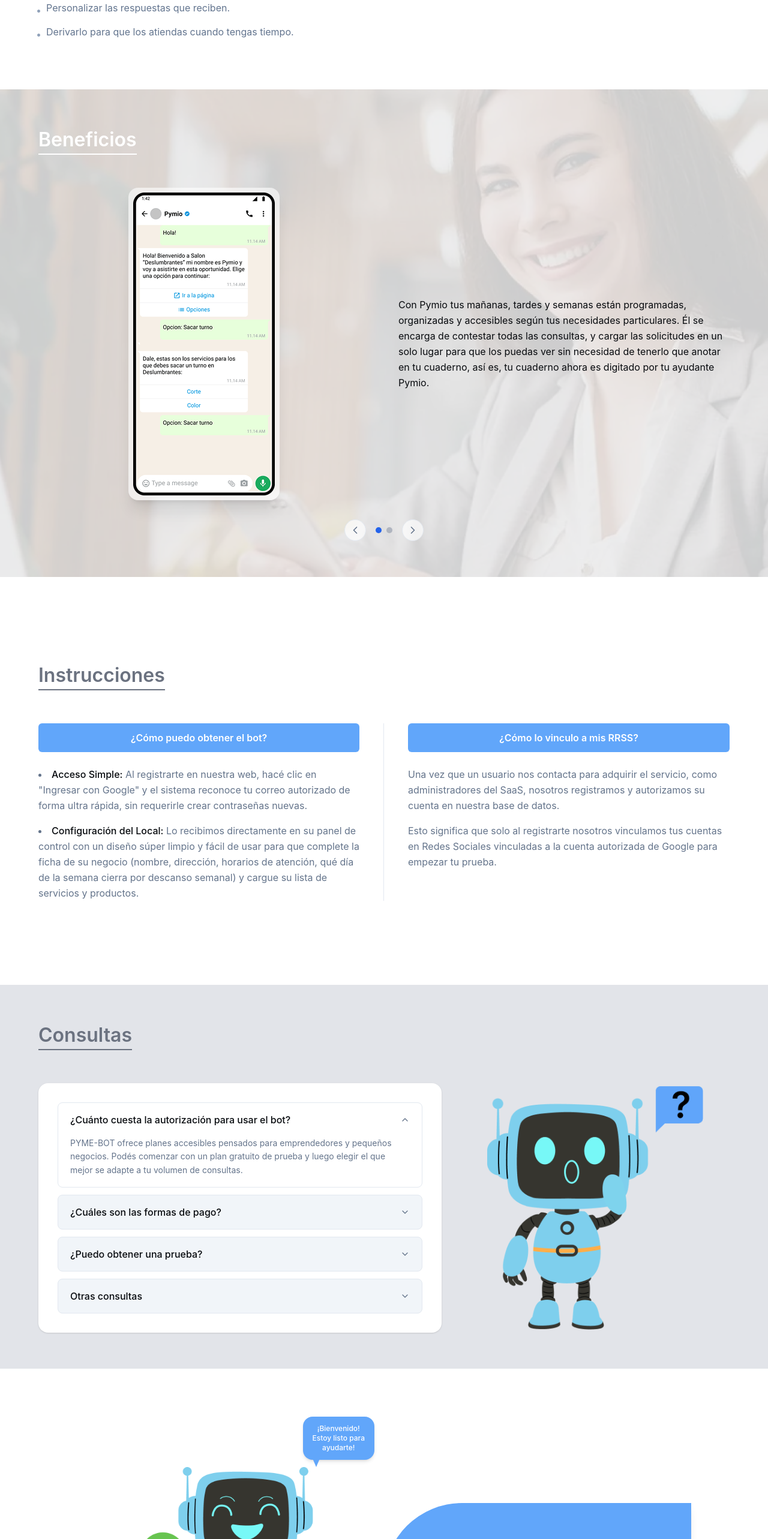
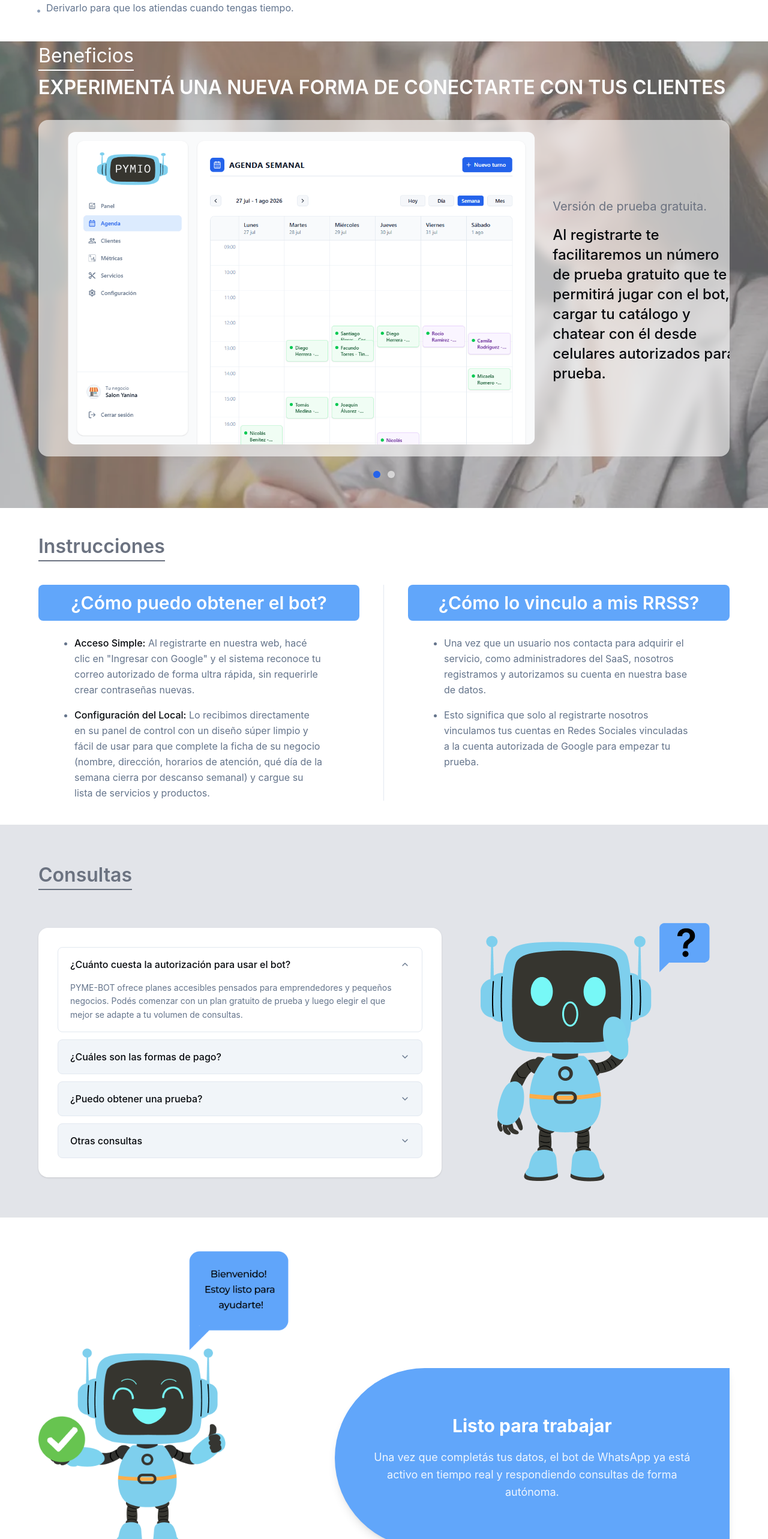
Before and after one commit to dgimenezdeveloper/chatbot-comercial, a Next.js app in the folder frontend/: page / in a window 1280 px wide. Shown: the part 1200-3766 px from the top of the page at 60% size. Built offline with nearby package versions, Linux system fonts and the light colour scheme.

Commit message:
feat: update landingpage design

```diff
--- a/frontend/src/app/(landingpage)/page.jsx
+++ b/frontend/src/app/(landingpage)/page.jsx
@@ -7,7 +7,7 @@
 
 export default function Page() {
   return (
-    <div className="flex flex-col gap-20">
+    <div className="flex flex-col gap-4 lg:gap-10">
       <HeroSection />
       <FeaturesSection />
       <BenefitsSection />
--- a/frontend/src/components/landing-page/benefits-section/benefits-section.jsx
+++ b/frontend/src/components/landing-page/benefits-section/benefits-section.jsx
@@ -1,44 +1,66 @@
 "use client";
 
-import { useState } from "react";
+import { useState, useEffect, useCallback, useRef } from "react";
 import Image from "next/image";
-import { ChevronLeft, ChevronRight } from "lucide-react";
 import { cn } from "@/lib/utils";
 
-const SLIDES = [
-  {
-    image: "/smartphone.png",
-    alt: "Chat de WhatsApp con Pymio",
-    imagePosition: "left",
-    text: "Con Pymio tus mañanas, tardes y semanas están programadas, organizadas y accesibles según tus necesidades particulares. Él se encarga de contestar todas las consultas, y cargar las solicitudes en un solo lugar para que los puedas ver sin necesidad de tenerlo que anotar en tu cuaderno, así es, tu cuaderno ahora es digitado por tu ayudante Pymio.",
-  },
-  {
-    image: "/dashboard.png",
-    alt: "Panel de agenda semanal de Pymio",
-    imagePosition: "left",
-    text: "Al registrarte te facilitaremos un número de prueba gratuito que te permitirá jugar con el bot, cargar tu catálogo y chatear con él desde celulares autorizados para prueba.",
-  },
-];
+const TOTAL_SLIDES = 2;
+const AUTO_PLAY_INTERVAL = 6000;
 
 export default function BenefitsSection() {
   const [current, setCurrent] = useState(0);
+  const [isTransitioning, setIsTransitioning] = useState(false);
+  const trackRef = useRef(null);
+
+  // Infinite loop: we duplicate slides [0,1,0] so when transitioning
+  // from slide 1 → slide 0, it moves RIGHT to a clone of slide 0
+  // then snaps back without animation.
+  const slides = [0, 1, 0]; // indices into our slide content
+  const [position, setPosition] = useState(0);
+
+  const goToNext = useCallback(() => {
+    if (isTransitioning) return;
+    setIsTransitioning(true);
+    setPosition((p) => p + 1);
+  }, [isTransitioning]);
+
+  const handleTransitionEnd = () => {
+    setIsTransitioning(false);
+    // If we're at the clone (position 2 which shows slide 0), snap back to 0
+    if (position >= TOTAL_SLIDES) {
+      const track = trackRef.current;
+      if (track) {
+        track.style.transition = "none";
+        setPosition(0);
+        // Force reflow then re-enable transition
+        requestAnimationFrame(() => {
+          requestAnimationFrame(() => {
+            if (track) track.style.transition = "";
+          });
+        });
+      }
+    }
+    setCurrent(position >= TOTAL_SLIDES ? 0 : position);
+  };
+
+
+
+  useEffect(() => {
+    const timer = setInterval(goToNext, AUTO_PLAY_INTERVAL);
+    return () => clearInterval(timer);
+  }, [goToNext]);
 
   function goTo(index) {
-    setCurrent(index);
+    if (isTransitioning) return;
+    setIsTransitioning(true);
+    setPosition(index);
   }
 
-  function prev() {
-    setCurrent((c) => (c === 0 ? SLIDES.length - 1 : c - 1));
-  }
-
-  function next() {
-    setCurrent((c) => (c === SLIDES.length - 1 ? 0 : c + 1));
-  }
-
-  const slide = SLIDES[current];
-
   return (
-    <section id="beneficios" className="relative w-full min-h-[500px] md:min-h-[600px] overflow-hidden">
+    <section
+      id="beneficios"
+      className="relative w-full overflow-hidden"
+    >
       {/* Background image */}
       <Image
         src="/onboarding.webp"
@@ -48,74 +70,117 @@
         priority
         aria-hidden="true"
       />
-      {/* White semi-transparent overlay */}
-      <div className="absolute inset-0 bg-white/80" aria-hidden="true" />
+      {/* White overlay — 35% */}
+      <div className="absolute inset-0 bg-white/35" aria-hidden="true" />
 
       {/* Content */}
-      <div className="relative z-10 w-full h-full px-6 py-[60px]">
-        <div className="mx-auto max-w-6xl flex flex-col h-full">
-          {/* Title */}
-          <h2 className="font-title text-[32px] font-semibold text-white mb-10 md:mb-14">
-            <span className="border-b-2 border-white pb-1">
-              Beneficios
-            </span>
+      <div className="relative w-full px-6 pb-12.5">
+        <div className="mx-auto max-w-6xl flex flex-col">
+          {/* Section title */}
+          <h2 className="font-title text-[32px] font-normal text-white">
+            <span className="border-b-2 border-white pb-1">Beneficios</span>
           </h2>
 
-          {/* Carousel slide */}
-          <div className="flex-1 flex flex-col md:flex-row items-center gap-8 md:gap-12">
-            {/* Image */}
-            <div className="md:w-1/2 flex items-center justify-center">
-              <div className="rounded-2xl overflow-hidden shadow-xl bg-white/60 backdrop-blur-sm p-2">
+          {/* 2nd title */}
+          <p className="font-title text-[32px] font-semibold text-white uppercase mt-1.25">
+            Experimentá una nueva forma de conectarte con tus clientes
+          </p>
+
+          {/* Carousel container */}
+          <div className="mt-7.5 rounded-2xl bg-white/60 backdrop-blur-sm p-5 overflow-hidden">
+            {/* Slides track */}
+            <div
+              ref={trackRef}
+              className="flex transition-transform duration-500 ease-in-out"
+              style={{ transform: `translateX(-${position * (100 + 5)}%)` }}
+              onTransitionEnd={handleTransitionEnd}
+            >
+              {/* Slide 1 — Smartphone */}
+              <div className="w-full shrink-0 flex flex-col md:flex-row items-center gap-7.5 min-h-90 mr-[5%]">
+                <div>
                   <Image
-                  src={slide.image}
-                  alt={slide.alt}
-                  width={500}
-                  height={400}
-                  className="w-full max-w-[420px] h-auto object-contain rounded-xl"
+                    src="/smartphone.png"
+                    alt="Chat de WhatsApp con Pymio"
+                    width={300}
+                    height={500}
+                    className="h-full w-auto object-contain rounded-xl"
                   />
+                </div>
+                <div className="flex flex-col justify-center flex-1">
+                  <p className="font-sans text-[24px] font-medium text-foreground leading-[160%]">
+                    Con Pymio tus mañanas, tardes y semanas están programadas,
+                    organizadas y accesibles según tus necesidades particulares.
+                    Él se encarga de contestar todas las consultas, y cargar las
+                    solicitudes en un solo lugar para que los puedas ver sin
+                    necesidad de tenerlo que anotar en tu cuaderno, así es, tu
+                    cuaderno ahora es digitado por tu ayudante Pymio.
+                  </p>
                 </div>
               </div>
 
-            {/* Text */}
-            <div className="md:w-1/2 text-sm md:text-base text-foreground leading-relaxed">
-              <p>{slide.text}</p>
+              {/* Slide 2 — Dashboard */}
+              <div className="w-full shrink-0 flex flex-col md:flex-row items-center gap-7.5 min-h-90 mr-[5%]">
+                <div className="md:w-[70%] shrink-0 flex items-stretch">
+                  <Image
+                    src="/dashboard.png"
+                    alt="Panel de agenda semanal de Pymio"
+                    width={700}
+                    height={500}
+                    className="h-full w-auto object-contain rounded-xl"
+                  />
+                </div>
+                <div className="flex flex-col justify-start pt-2 flex-1 md:w-[30%]">
+                  <h3 className="font-title text-[20px] font-normal text-neutral mb-4">
+                    Versión de prueba gratuita.
+                  </h3>
+                  <p className="font-sans text-[24px] font-medium text-foreground leading-snug tracking-[-.48]">
+                    Al registrarte te facilitaremos un número de prueba gratuito
+                    que te permitirá jugar con el bot, cargar tu catálogo y
+                    chatear con él desde celulares autorizados para prueba.
+                  </p>
                 </div>
               </div>
 
-          {/* Navigation */}
-          <div className="flex items-center justify-center gap-4 mt-8">
-            <button
-              onClick={prev}
-              className="w-9 h-9 rounded-full border border-border bg-white/70 flex items-center justify-center text-muted-foreground hover:bg-white hover:text-foreground transition-colors cursor-pointer"
-              aria-label="Anterior"
-            >
-              <ChevronLeft className="w-5 h-5" />
-            </button>
+              {/* Clone of Slide 1 — for infinite loop */}
+              <div className="w-full shrink-0 flex flex-col md:flex-row items-stretch gap-7.5 min-h-90 mr-[5%]">
+                <div>
+                  <Image
+                    src="/smartphone.png"
+                    alt="Chat de WhatsApp con Pymio"
+                    width={300}
+                    height={500}
+                    className="h-full w-auto object-contain rounded-xl "
+                  />
+                </div>
+                <div className="flex flex-col justify-center flex-1">
+                  <p className="font-sans text-[24px] font-medium text-foreground leading-snug">
+                    Con Pymio tus mañanas, tardes y semanas están programadas,
+                    organizadas y accesibles según tus necesidades particulares.
+                    Él se encarga de contestar todas las consultas, y cargar las
+                    solicitudes en un solo lugar para que los puedas ver sin
+                    necesidad de tenerlo que anotar en tu cuaderno, así es, tu
+                    cuaderno ahora es digitado por tu ayudante Pymio.
+                  </p>
+                </div>
+              </div>
+            </div>
+          </div>
 
-            {/* Dots */}
-            <div className="flex items-center gap-2">
-              {SLIDES.map((_, i) => (
+          {/* Dots — outside the white card */}
+          <div className="flex items-center justify-center gap-3 mt-6">
+            {Array.from({ length: TOTAL_SLIDES }).map((_, i) => (
               <button
                 key={i}
                 onClick={() => goTo(i)}
                 className={cn(
-                    "w-2.5 h-2.5 rounded-full transition-colors cursor-pointer",
-                    i === current
+                  "w-3 h-3 rounded-full transition-colors duration-300 cursor-pointer",
+                  i === current % TOTAL_SLIDES
                     ? "bg-[hsl(var(--primary))]"
-                      : "bg-muted-foreground/40 hover:bg-muted-foreground/70"
+                    : "bg-white/60 hover:bg-white/80"
                 )}
                 aria-label={`Ir al slide ${i + 1}`}
               />
             ))}
-            </div>
-
-            <button
-              onClick={next}
-              className="w-9 h-9 rounded-full border border-border bg-white/70 flex items-center justify-center text-muted-foreground hover:bg-white hover:text-foreground transition-colors cursor-pointer"
-              aria-label="Siguiente"
-            >
-              <ChevronRight className="w-5 h-5" />
-            </button>
           </div>
         </div>
       </div>
--- a/frontend/src/components/landing-page/faq-section/faq-section.jsx
+++ b/frontend/src/components/landing-page/faq-section/faq-section.jsx
@@ -30,7 +30,7 @@
 
 export default function FaqSection() {
   return (
-    <section id="consultas" className="w-full px-6 py-[60px] bg-[hsl(var(--section-alt))]">
+    <section id="consultas" className="w-full px-6 py-15 bg-[hsl(var(--section-alt))]">
       <div className="mx-auto max-w-6xl">
         {/* Title */}
         <h2 className="font-title text-[32px] font-semibold text-[hsl(var(--neutral))] mb-10 md:mb-14">
@@ -49,7 +49,7 @@
                 <Accordion.Item
                   key={index}
                   value={index}
-                  className="group rounded-lg border border-border overflow-hidden bg-muted data-[open]:bg-white transition-colors duration-200"
+                  className="group rounded-lg border border-border overflow-hidden bg-muted data-open:bg-white transition-colors duration-200"
                 >
                   <Accordion.Header>
                     <Accordion.Trigger
@@ -61,7 +61,7 @@
                     >
                       {item.question}
                       <ChevronDown
-                        className="h-4 w-4 shrink-0 text-muted-foreground transition-transform duration-200 group-data-[open]:rotate-180"
+                        className="h-4 w-4 shrink-0 text-muted-foreground transition-transform duration-200 group-data-open:rotate-180"
                         aria-hidden="true"
                       />
                     </Accordion.Trigger>
@@ -69,8 +69,8 @@
                   <Accordion.Panel
                     className={cn(
                       "overflow-hidden",
-                      "data-[starting-style]:h-0 data-[ending-style]:h-0",
-                      "h-[var(--accordion-panel-height)]",
+                      "data-starting-style:h-0 data-ending-style:h-0",
+                      "h-(--accordion-panel-height)",
                       "transition-[height] duration-300 ease-in-out"
                     )}
                     keepMounted
@@ -91,7 +91,7 @@
               alt="Robot asistente con signo de pregunta"
               width={360}
               height={360}
-              className="w-full max-w-[360px] h-auto object-contain"
+              className="w-auto h-auto object-contain"
               priority={false}
             />
           </div>
--- a/frontend/src/components/landing-page/how-to-section/how-to-section.jsx
+++ b/frontend/src/components/landing-page/how-to-section/how-to-section.jsx
@@ -1,10 +1,10 @@
 export default function HowToSection() {
   return (
-    <section id="indicaciones" className="w-full px-6 py-[60px] bg-white">
+    <section id="indicaciones" className="w-full px-6 bg-white">
       <div className="mx-auto max-w-6xl">
         {/* Title */}
-        <h2 className="font-title text-[32px] font-semibold text-[hsl(var(--neutral))] mb-10 md:mb-14">
-          <span className="border-b-2 border-[hsl(var(--neutral))] pb-1">
+        <h2 className="font-title text-[32px] font-semibold text-neutral mb-10">
+          <span className="border-b-2 border-neutral pb-1">
             Instrucciones
           </span>
         </h2>
@@ -13,10 +13,10 @@
         <div className="grid grid-cols-1 md:grid-cols-2 gap-10 md:gap-0 md:divide-x md:divide-border">
           {/* Column 1 — Cómo obtener el bot */}
           <div className="flex flex-col gap-6 md:pr-10">
-            <h3 className="w-full rounded-md bg-[hsl(var(--secondary))] px-6 py-3 text-sm md:text-base font-semibold text-white text-center">
+            <h3 className="w-full rounded-lg bg-secondary text-3xl py-3 font-semibold text-white text-center">
               ¿Cómo puedo obtener el bot?
             </h3>
-            <ul className="flex flex-col gap-4 text-sm md:text-base text-muted-foreground leading-relaxed list-disc list-inside">
+            <ul className="flex flex-col gap-4 text-sm md:text-base text-muted-foreground leading-relaxed list-disc list-outside px-15">
               <li>
                 <span className="font-medium text-foreground">Acceso Simple:</span>{" "}
                 Al registrarte en nuestra web, hacé clic en &quot;Ingresar con
@@ -38,21 +38,21 @@
 
           {/* Column 2 — Cómo vincularlo a RRSS */}
           <div className="flex flex-col gap-6 md:pl-10">
-            <h3 className="w-full rounded-md bg-[hsl(var(--secondary))] px-6 py-3 text-sm md:text-base font-semibold text-white text-center">
+            <h3 className="w-full rounded-lg bg-secondary text-3xl py-3 font-semibold text-white text-center">
               ¿Cómo lo vinculo a mis RRSS?
             </h3>
-            <div className="flex flex-col gap-4 text-sm md:text-base text-muted-foreground leading-relaxed">
-              <p>
+            <ul className="flex flex-col gap-4 text-sm md:text-base text-muted-foreground leading-relaxed list-disc list-outside px-15">
+              <li>
                 Una vez que un usuario nos contacta para adquirir el servicio, como
                 administradores del SaaS, nosotros registramos y autorizamos su
                 cuenta en nuestra base de datos.
-              </p>
-              <p>
+              </li>
+              <li>
                 Esto significa que solo al registrarte nosotros vinculamos tus
                 cuentas en Redes Sociales vinculadas a la cuenta autorizada de
                 Google para empezar tu prueba.
-              </p>
-            </div>
+              </li>
+            </ul>
           </div>
         </div>
       </div>
--- a/frontend/src/components/landing-page/ready-section/ready-section.jsx
+++ b/frontend/src/components/landing-page/ready-section/ready-section.jsx
@@ -3,34 +3,21 @@
 export default function ReadySection() {
   return (
     <section className="w-full px-6">
-      <div className="mx-auto max-w-5xl grid grid-cols-1 md:grid-cols-4 items-end">
-        {/* Col 1-2: Robot + speech bubble */}
-        <div className="md:col-span-2 flex flex-col items-center">
-          {/* Speech bubble — aligned right */}
-          <div className="relative self-end mr-4 mb-3 max-w-[150px] rounded-2xl bg-[hsl(var(--secondary))] px-4 py-3 text-center text-xs font-medium text-white shadow-md">
-            <p>¡Bienvenido!</p>
-            <p>Estoy listo para</p>
-            <p>ayudarte!</p>
-            {/* Bubble tail — bottom-left */}
-            <span
-              className="absolute -bottom-3 left-4 w-0 h-0 border-l-[6px] border-r-[6px] border-t-[14px] border-l-transparent border-r-transparent border-t-[hsl(var(--secondary))]"
-              aria-hidden="true"
-            />
-          </div>
+      <div className="mx-auto max-w-6xl grid grid-cols-1 md:grid-cols-7 items-end">
+        <div className="md:col-span-3  hidden md:flex md:flex-col">
 
-          {/* Robot image — centered */}
           <Image
             src="/robot-ok.png"
             alt="Robot asistente listo para trabajar"
-            width={320}
-            height={320}
-            className="w-full max-w-[280px] md:max-w-[300px] h-auto object-contain"
+            width={600}
+            height={600}
+            className="w-full h-auto object-contain"
             priority={false}
           />
         </div>
 
         {/* Col 3-4: Info card — full width, semicircle left */}
-        <div className="md:col-span-2 w-full rounded-l-full rounded-r-none bg-[hsl(var(--secondary))] flex items-center justify-center text-center text-white shadow-lg min-h-[260px] px-10 py-8 md:px-12 md:py-10">
+        <div className="md:col-span-4 w-full rounded-l-full rounded-r-none bg-secondary flex items-center justify-center text-center text-white shadow-lg min-h-50 lg:min-h-75 px-10 py-8 md:px-12 md:py-10">
           <div>
             <h2 className="font-title text-2xl md:text-3xl font-bold mb-5">
               Listo para trabajar
```
Also changed, not shown: frontend/src/app/globals.css (+6 -2 lines), frontend/src/components/layout/navbar/navbar.jsx (+4 -4 lines), frontend/public/robot-ok.png. Lines whose indentation alone changed are shown as unchanged.
